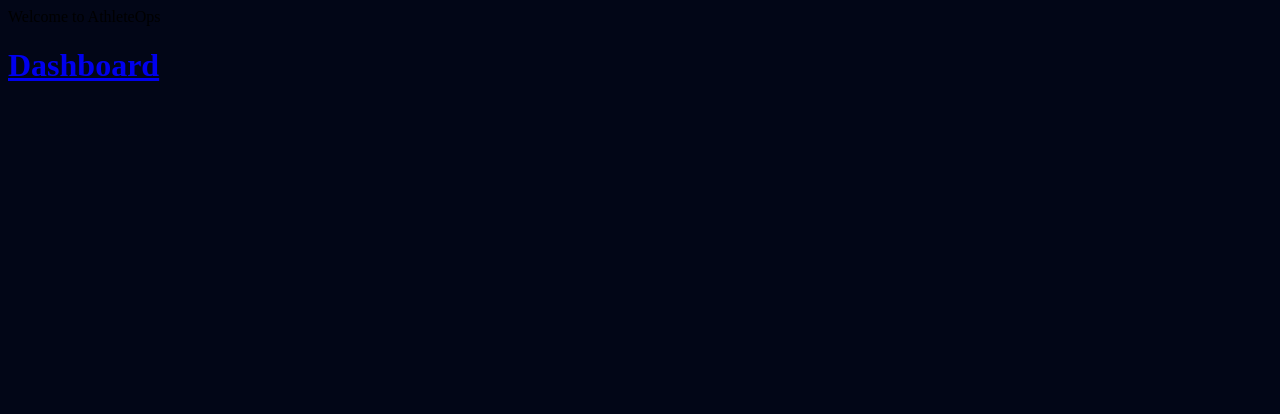
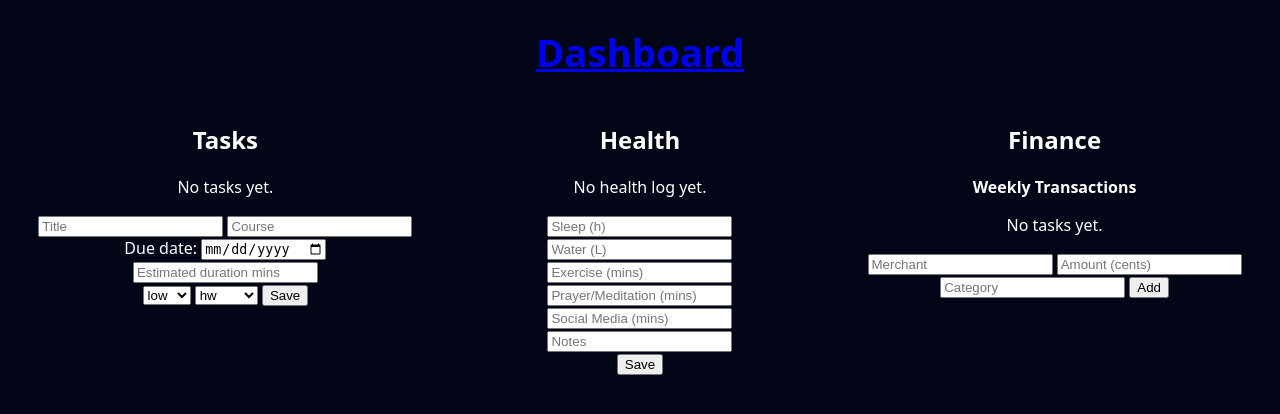
Before and after one commit to pablomoreno10/athleteops, a FastAPI app: page / in a window 1280 px wide. Shown: the top 414 px of the page. Run offline with FastAPI, Linux system fonts and the light colour scheme.

Commit message:
implement basic working frontend

```diff
--- a/app/main.py
+++ b/app/main.py
@@ -1,25 +1,19 @@
-from fastapi import FastAPI, Request
-from fastapi.responses import HTMLResponse
+from fastapi import FastAPI
 from fastapi.staticfiles import StaticFiles
-from fastapi.templating import Jinja2Templates
 
 
 from app.routes.health import router as health_router
 from app.routes.tasks import router as tasks_router
 from app.routes.transaction import router as finance_router
 from app.routes.budgets import router as budget_router
+from app.routes.dashboard import router as dashboard_router
 
 app = FastAPI(title="AthleteOps API")
 
 app.mount("/static", StaticFiles(directory="app/static"), name="static")
 
-templates = Jinja2Templates(directory="app/templates")
-
 app.include_router(tasks_router)
 app.include_router(health_router)
 app.include_router(finance_router)
 app.include_router(budget_router)
-
-@app.get("/", response_class=HTMLResponse)
-async def read_root(request: Request):
-    return templates.TemplateResponse("base.html", {"request": request})
+app.include_router(dashboard_router)
--- a/app/static/main.css
+++ b/app/static/main.css
@@ -1,10 +1,29 @@
 
 .app{
     background-color: #020617;
-    accent-color: indigo;
+    accent-color: white;
+    font-family: system-ui
+}
+
+header{
+    color: white;
+    text-align: center;
+    font-size: larger;
+
 }
 
 .dashboard-grid{
     display: grid;
     grid-template-columns: 1.2fr 1fr 1.2fr;
+    gap: 1rem;
 }
+
+h1{
+    text-align: center;
+    color: aliceblue;
+}
+
+.panel{
+    color: white;
+    text-align: center;
+}
--- a/app/templates/base.html
+++ b/app/templates/base.html
@@ -4,10 +4,12 @@
         <title>AthleteOps</title>
         <link rel="stylesheet" href="{{ url_for('static', path='main.css') }}">
     </head>
-    <body class="app">
-        <header> Welcome to AthleteOps </header>
+     <body class="app">
+        <header>
+            <h1><a href="{{ url_for('dashboard') }}">Dashboard</a></h1>
+        </header>
         <main class="dashboard-grid">
-            <h1><a href="{{url_for('read_root')}}">Dashboard</a></h1>
+            {% block content %}{% endblock %}
         </main>
     </body>
 </html>
--- a/app/templates/dashboard.html
+++ b/app/templates/dashboard.html
@@ -0,0 +1,84 @@
+{% extends "base.html" %}
+
+{% block content %}
+  <section class="panel">
+    <h2>Tasks</h2>
+    {% if tasks %}
+      <ul>
+        {% for task in tasks %}
+          <li>
+            <strong>{{ task.title }}</strong><br>
+            <small>{{ task.course }} — {{ task.due_at }}</small>
+          </li>
+        {% endfor %}
+      </ul>
+    {% else %}
+      <p>No tasks yet.</p>
+    {% endif %}
+    <form class="task-post" method="post" action="/tasks/form">
+      <input type="text" name="title" placeholder="Title">
+      <input type="text" name="course" placeholder="Course">
+      <br><label for="due_at">Due date: </label><input type="date" name="due_at" placeholder="Date">
+      <br><input type="number" name="estimated_duration_min" placeholder="Estimated duration mins">
+      <br><select name="importance">
+        <option value="low">low</option>
+        <option value="med">med</option>
+        <option value="high">high</option>
+      </select>
+      <select name="type">
+        <option value="hw">hw</option>
+        <option value="exam">exam</option>
+        <option value="project">project</option>
+        <option value="other">other</option>
+      </select>
+      <button type="submit">Save</button>
+    </form>
+  </section>
+
+  <section class="panel">
+    <h2>Health</h2>
+    {% if health_log %}
+            <strong>{{ health_log.sleep_hours }}</strong><br>
+            <strong>{{ health_log.hydration_liters }}</strong><br>
+            <strong>{{ health_log.exercise_minutes }}</strong><br>
+            <strong>{{ health_log.prayer_minutes }}</strong><br>
+            <strong>{{ health_log.social_media_minutes }}</strong><br>
+            <strong>{{ health_log.notes }}</strong><br>
+    {% else %}
+      <p>No health log yet.</p>
+    {% endif %}
+    <form class="health-post" method="post" action="/health-log/today/form">
+      <input type="number" step="0.1" name="sleep_hours" placeholder="Sleep (h)">
+      <input type="number" step="0.1" name="hydration_liters" placeholder="Water (L)">
+      <input type="number" step="0.1" name="exercise_minutes" placeholder="Exercise (mins)">
+      <input type="number" step="0.1" name="prayer_minutes" placeholder="Prayer/Meditation (mins)">
+      <input type="number" step="0.1" name="social_media_minutes" placeholder="Social Media (mins)">
+      <input type="text" name="notes" placeholder="Notes">
+      <br><button type="submit">Save</button>
+    </form>
+  </section>
+
+  <section class="panel">
+    <h2>Finance</h2>
+    <strong>Weekly Transactions</strong><br>
+    {% if transactions %}
+      <ul>
+        {% for transaction in transactions %}
+            <small>{{ transaction.category.name|title() }} — {{ transaction.amount_cents / 100 }} - {{ transaction.merchant }}</small>
+          </li>
+        {% endfor %}
+      </ul>
+    {% else %}
+      <p>No tasks yet.</p>
+    {% endif %}
+      <form method="post" action="/finance/transactions/form">
+        <input name="merchant" placeholder="Merchant">
+        <input type="number" name="amount_cents" placeholder="Amount (cents)">
+        <input name="category" placeholder="Category">
+        <button type="submit">Add</button>
+      </form>
+    </section>
+
+
+  <!-- health + finance panels later -->
+{% endblock %}
```
Also changed, not shown: app/routes/dashboard.py (added, +55 -0 lines), app/routes/health.py (+36 -1 lines), app/routes/tasks.py (+40 -6 lines), app/routes/transaction.py (+33 -2 lines).
